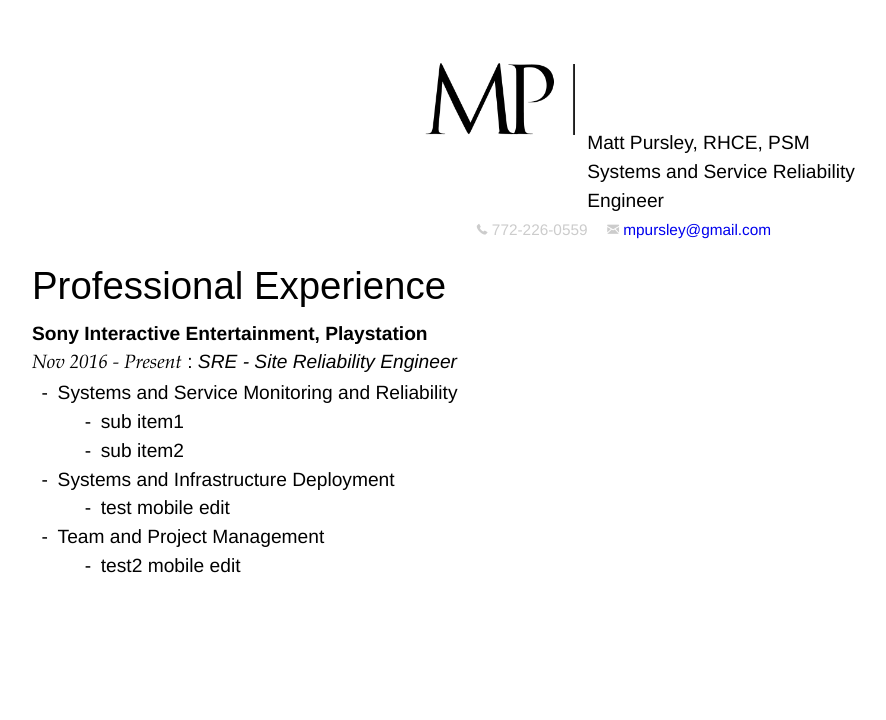
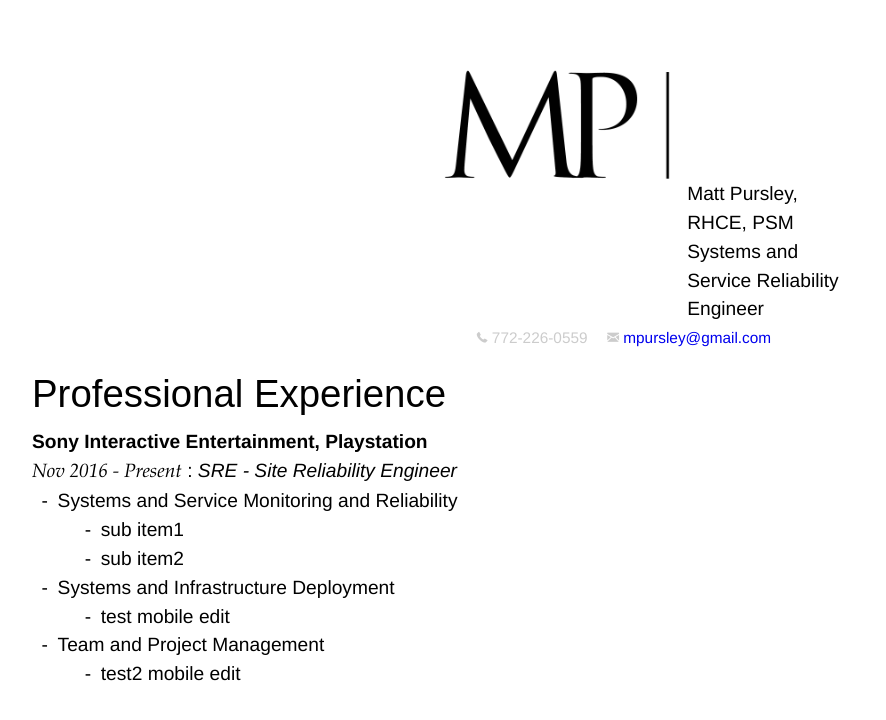
Before and after one commit to mpursley/mpursley.github.io, a Jekyll site: the page built from index_resume_short.md, in a window 1280 px wide. Shown: the top 720 px of the page, without its empty margins (16-902 px from the left). Built offline with Jekyll 4.4.1, drawn with Linux system fonts in a browser that asks for light colours.

Commit message:
Update index_resume_short.md

```diff
--- a/index_resume_short.md
+++ b/index_resume_short.md
@@ -4,7 +4,7 @@ title: Matt Pursley's CV
 ---
 <center><table border="1" style="width:40%">
   <tr>
-    <th><img src="assets/matt pursley resume logo v2 cropped.png" width="200"></th>
+    <th><img src="assets/matt pursley resume logo v2 cropped.png" width="300"></th>
     <th><div align="left"><b>Matt Pursley</b>, RHCE, PSM <br>Systems and Service Reliability Engineer</div></th>
   </tr>
 </table></center>
```
